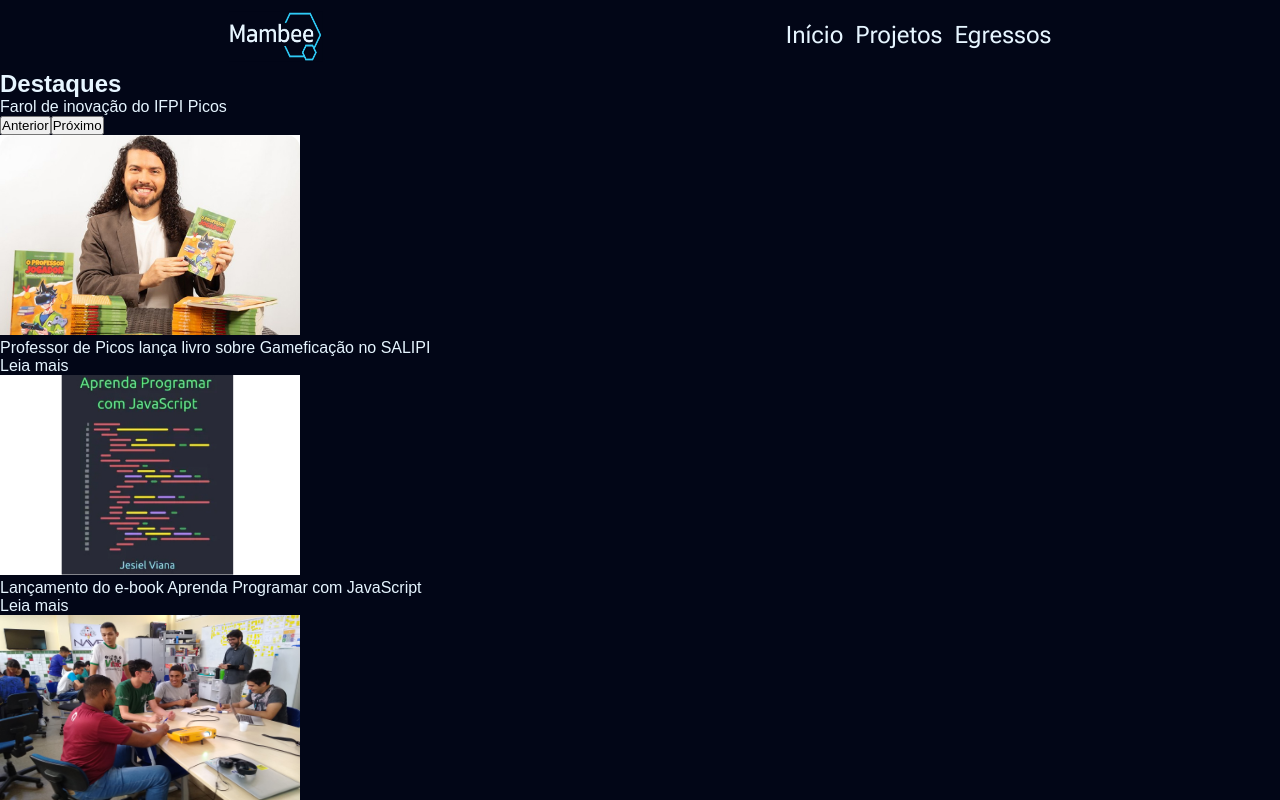
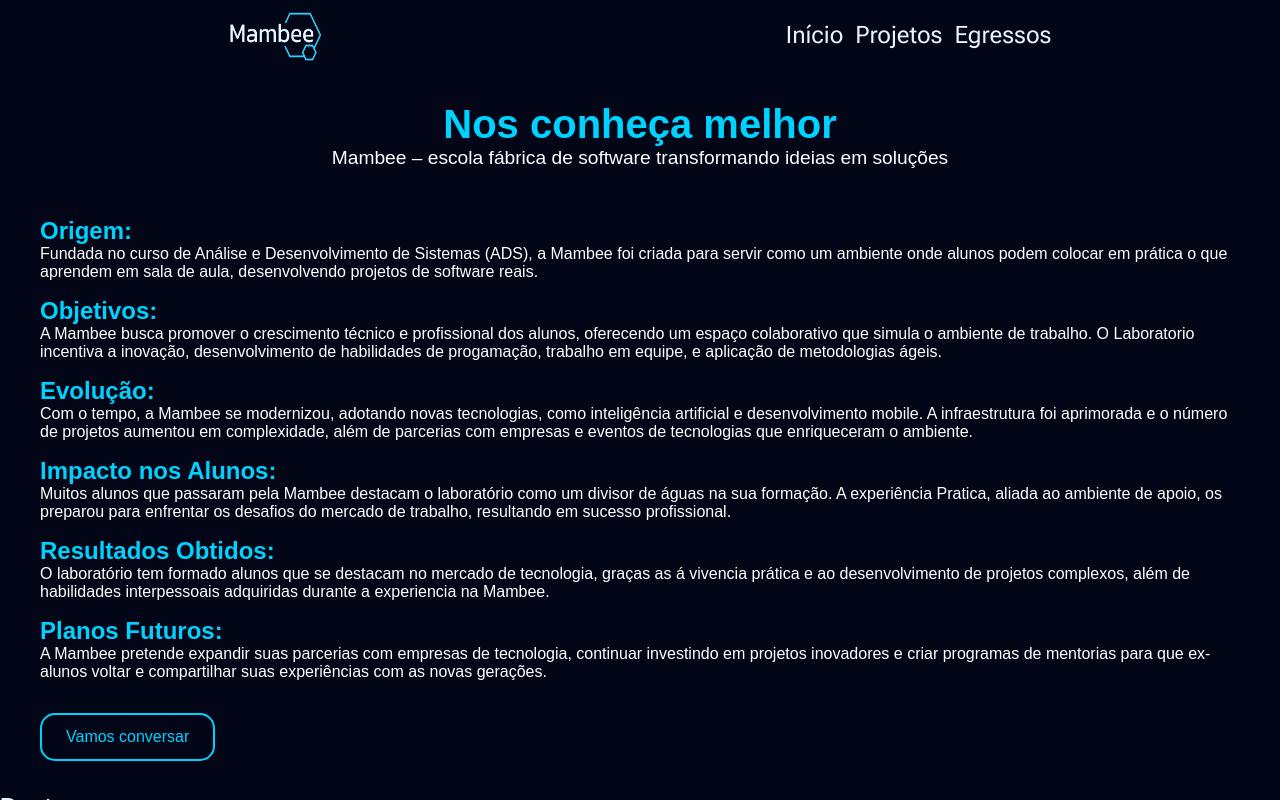
Before and after one commit to lealkedna/Mambee, a Next.js app: page / in a window 1280 px wide. Shown: the top 800 px of the page. Built offline with nearby package versions, Linux system fonts and the light colour scheme.

Commit message:
textos nos conheca

```diff
--- a/src/app/page.tsx
+++ b/src/app/page.tsx
@@ -4,12 +4,14 @@
 import Contato from "@/components/Contato";
 import Professores from "@/components/Professores";
 import Destaques from "@/components/Destaques";
+import Conheca from "@/components/Conheca";
 
 export default function Home() {
   return (
     <div >
       <main >
         <Nav/>
+        <Conheca/>
         <Destaques/>
         <Professores/>
         <Contato/>
--- /dev/null
+++ b/src/components/Conheca.tsx
@@ -0,0 +1,65 @@
+import { FaInstagram } from "react-icons/fa";
+import styles from '@/styles/Conheca.module.css'
+export default function Conheca(){
+    return(
+      <section className={styles.secaoSobre}>
+      <div className={styles.container}>
+        <h1 className={styles.titulo}>Nos conheça melhor</h1>
+        <p className={styles.subtitulo}>
+          Mambee – escola fábrica de software transformando ideias em soluções
+        </p>
+
+        <div className={styles.conteudo}>
+          {/* Imagens colocar  */}
+
+
+
+          <div className={styles.texto}>
+            <h2 className={styles.subtituloTexto}>Origem:</h2>
+            <p>
+              Fundada no curso de Análise e Desenvolvimento de Sistemas (ADS),
+              a Mambee foi criada para servir como um ambiente onde alunos podem
+              colocar em prática o que aprendem em sala de aula, desenvolvendo
+              projetos de software reais.
+            </p>
+
+            <h2 className={styles.subtituloTexto}>Objetivos:</h2>
+            <p>
+              A Mambee busca promover o crescimento técnico e profissional dos
+              alunos, oferecendo um espaço colaborativo que simula o ambiente
+              de trabalho. O Laboratorio incentiva a inovação, desenvolvimento de habilidades de progamação, trabalho em equipe, e aplicação de metodologias ágeis.
+            </p>
+
+            <h2 className={styles.subtituloTexto}>Evolução:</h2>
+            <p>
+              Com o tempo, a Mambee se modernizou, adotando novas tecnologias,
+              como inteligência artificial e desenvolvimento mobile. A infraestrutura foi aprimorada e o número de projetos aumentou em complexidade, além de parcerias com empresas e eventos de tecnologias que enriqueceram o ambiente.
+            </p>
+
+            <h2 className={styles.subtituloTexto}>Impacto nos Alunos:</h2>
+            <p>
+              Muitos alunos que passaram pela Mambee destacam o laboratório como
+              um divisor de águas na sua formação. A experiência Pratica, aliada ao ambiente de apoio, os preparou para enfrentar os desafios do mercado de trabalho, resultando em sucesso profissional.
+            </p>
+
+            <h2 className={styles.subtituloTexto}>Resultados Obtidos:</h2>
+            <p>
+              O laboratório tem formado alunos que se destacam no mercado de
+              tecnologia, graças as á vivencia prática e ao desenvolvimento de projetos complexos, além de habilidades interpessoais adquiridas durante a experiencia na Mambee.
+            </p>
+
+            <h2 className={styles.subtituloTexto}>Planos Futuros:</h2>
+            <p>
+              A Mambee pretende expandir suas parcerias com empresas de
+              tecnologia, continuar investindo em projetos inovadores e criar programas de mentorias para que ex-alunos voltar e compartilhar suas experiências com as novas gerações.
+            </p>
+
+
+            <button className={styles.botaoAcao}>Vamos conversar</button>
+          </div>
+        </div>
+      </div>
+    </section>
+    );
+
+}
--- a/src/components/Contato.tsx
+++ b/src/components/Contato.tsx
@@ -1,5 +1,4 @@
 import styles from '@/styles/Contato.module.css'
-
 import { MdOutlineEmail } from "react-icons/md";
 import { FaInstagram } from "react-icons/fa";
 import { IoLocationOutline } from "react-icons/io5";
--- /dev/null
+++ b/src/styles/Conheca.module.css
@@ -0,0 +1,74 @@
+
+.secaoSobre {
+    padding: 2rem;
+    background-color: var(--fundo);
+    color: white;
+    font-family: Arial, sans-serif;
+  }
+
+
+  .container {
+    max-width: 1200px;
+    margin: 0 auto;
+
+  }
+
+
+  .titulo {
+    text-align: center;
+    font-size: 2.5rem;
+    color: #00d2ff;
+  }
+
+
+  .subtitulo {
+    text-align: center;
+    margin-bottom: 2rem;
+    font-size: 1.2rem;
+  }
+
+
+  .conteudo {
+    display: flex;
+    gap: 2rem;
+    flex-wrap: wrap;
+  }
+
+  /* Estilo das imagens */
+  /*.imagens {
+    display: flex;
+    flex-direction: column;
+    gap: 1rem;
+  }*/
+
+ /* .imagem {
+    border-radius: 10px;
+  } */
+
+
+  .texto {
+    flex: 1;
+  }
+
+
+  .subtituloTexto {
+    color: #00d2ff;
+    margin-top: 1rem;
+  }
+
+
+ .botaoAcao {
+  margin-top: 2rem;
+  padding: 0.8rem 1.5rem;
+  background: transparent;
+  border: 2px solid #00d2ff;
+  border-radius: 15px;
+  color: #00d2ff;
+  font-size: 1rem;
+
+}
+
+.botaoAcao:hover {
+  background: #00d2ff;
+  color: white;
+}
```
